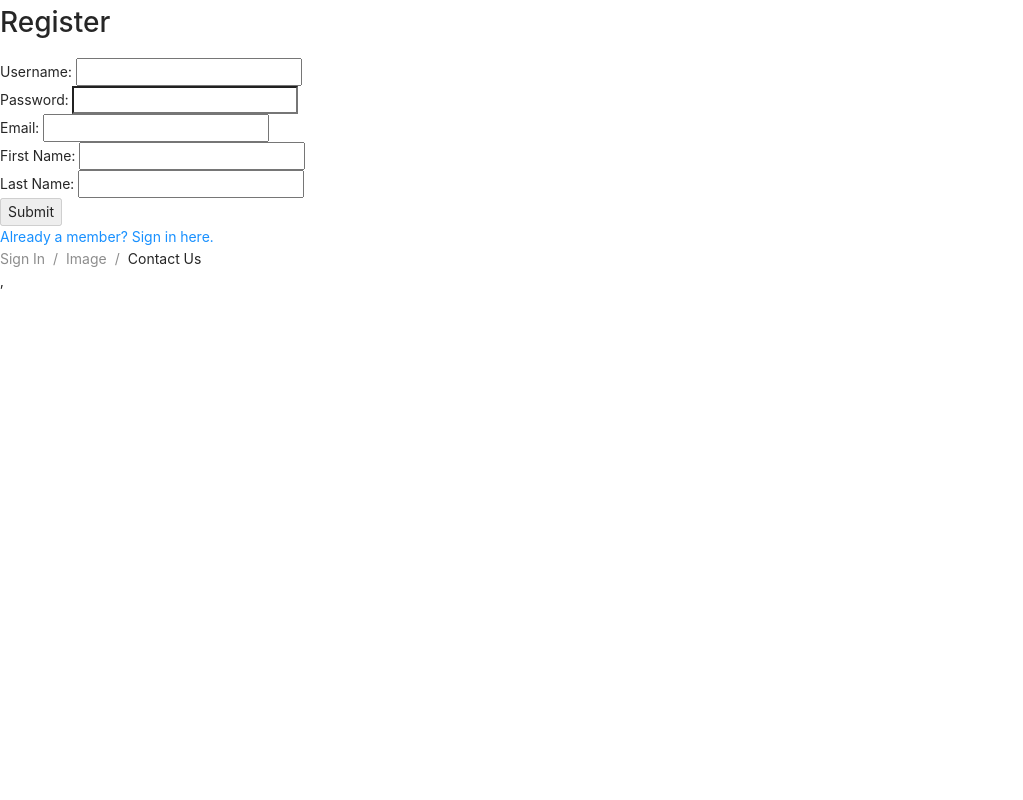
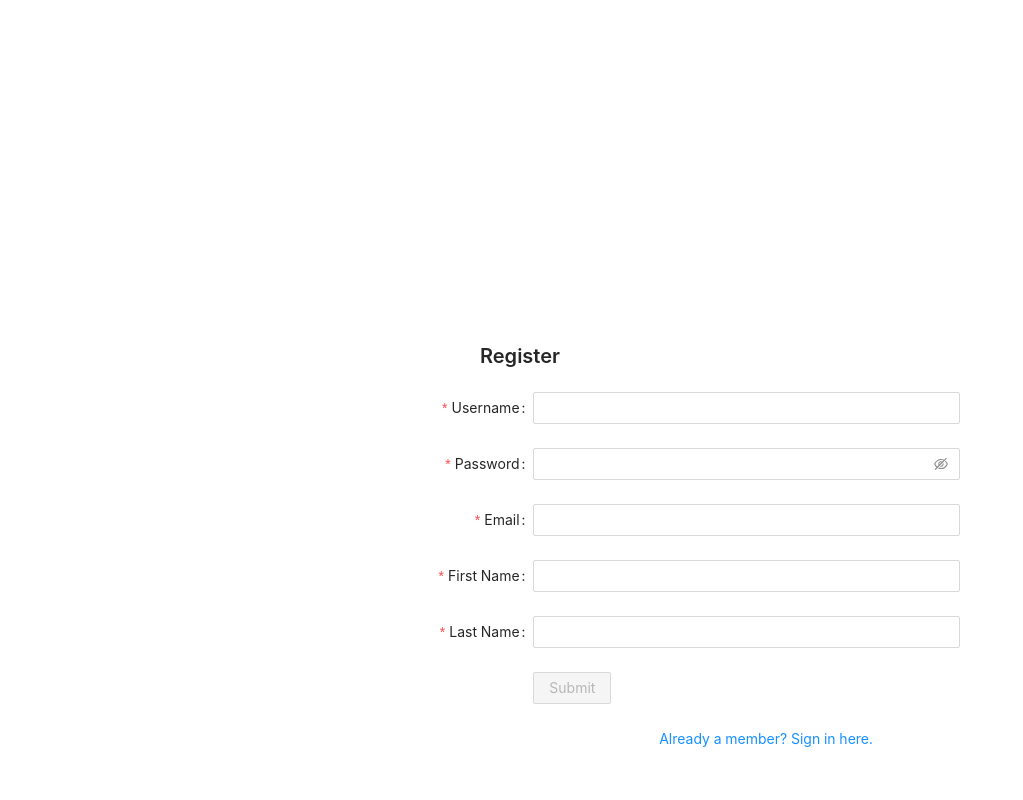
Before and after one commit to Girl-Squad-Essentialism/FrontEnd, a React (Create React App) app: page /register in a window 1280 px wide. Shown: the top 800 px of the page, without its empty margins (0-1023 px from the left). Built offline with nearby package versions, Linux system fonts and the light colour scheme; what react-dotenv would draw is missing.

Commit message:
set up ant design styling for register page, added basic styling to form

```diff
--- a/public/env.js
+++ b/public/env.js
@@ -1 +1,5 @@
-window.env = {};
+window.env = {
+  "YOUR_SERVICE_ID": "service_fxalfvi",
+  "YOUR_TEMPLATE_ID": "template_cx75161",
+  "YOUR_USER_ID": "user_qtqfZ4MvPAr80XwGlzyiI"
+};
--- /dev/null
+++ b/src/components/register/registerForm.css
@@ -0,0 +1,3 @@
+.ant-table-link {
+    font-size: 60px
+}
--- a/src/components/register/registerForm.js
+++ b/src/components/register/registerForm.js
@@ -4,7 +4,26 @@ import { Link } from 'react-router-dom';
 import axios from 'axios';
 import { useHistory } from "react-router-dom";
 import registerSchema from "./registerSchema";
+import "./registerForm.css"
+import { Form, Input, Button, PageHeader } from 'antd';
 
+//Styling
+const registerStyle = {
+  padding: "25%",
+  justifyContent: "center"
+}
+
+const titleStyle = {
+  textAlign: "center",
+  paddingLeft: "25%",
+  // fontSize: "68px"
+}
+
+const linkStyle = {
+  textAlign: "center",
+  paddingLeft: "43%",
+  margin: "10%",
+}
 
 const initialFormValues = {
   username: '',
@@ -102,10 +121,30 @@ const RegisterForm = () => {
     });
   }, [formValues]);
 
+
   return (
     <div>
-      <form className='form1' onSubmit={onSubmit}>
-        <h1>Register</h1>
+      <Form
+        onSubmit={onSubmit}
+        name="basic"
+        labelCol={{
+          span: 8,
+        }}
+        wrapperCol={{
+          span: 16,
+        }}
+        style={registerStyle}
+      // initialValues={{
+      //   remember: true,
+      // }}
+      >
+
+        <PageHeader
+          label="Register"
+          className="site-page-header"
+          title="Register"
+          style={titleStyle}
+        />
 
         <div>
           <div>{formErrors.username}</div>
@@ -115,71 +154,98 @@ const RegisterForm = () => {
           <div>{formErrors.last_name}</div>
         </div>
 
-        <div className="username1">
-          <label>Username:     </label>
-          <input
+        <Form.Item
+          label="Username"
+          name="username"
+          type='username'
           value={formValues.username}
           onChange={onChange}
-            name='username'
-            type='username'
-          />
-        </div>
+          rules={[
+            {
+              required: true,
+              message: 'Please input your username!',
+            },
+          ]}
+        >
+          <Input />
+        </Form.Item>
 
-        <div className="password1">
-          <label>Password:     </label>
-          <input
+        <Form.Item
+          label="Password"
+          name="password"
           value={formValues.password}
           onChange={onChange}
-            autoComplete='true'
-            suggested="current-password"
-            name='password'
-            type='password'
-          />
-        </div>
+          rules={[
+            {
+              required: true,
+              message: 'Please input your password!',
+            },
+          ]}
+        >
+          <Input.Password />
+        </Form.Item>
 
-        <div className="email1">
-          <label>Email:     </label>
-          <input
+        <Form.Item
+          label="Email"
+          name="email"
+          type='email'
           value={formValues.email}
           onChange={onChange}
-            autoComplete='true'
-            suggested="email"
-            name='email'
-            type='email'
-          />
-        </div>
+          rules={[
+            {
+              required: true,
+              message: 'Please input your email!',
+            },
+          ]}
+        >
+          <Input />
+        </Form.Item>
 
-        <div className="firstName1">
-          <label>First Name:     </label>
-          <input
+        <Form.Item
+          label="First Name"
+          name="firstName"
+          type='firstName'
           value={formValues.first_name}
           onChange={onChange}
-            autoComplete='true'
-            suggested="first-name"
-            name='first_name'
-            type='first_name'
-          />
-        </div>
+          rules={[
+            {
+              required: true,
+              message: 'Please input your first name!',
+            },
+          ]}
+        >
+          <Input />
+        </Form.Item>
 
-        <div className="lastName1">
-          <label>Last Name:     </label>
-          <input
+        <Form.Item
+          label="Last Name"
+          name="lastName"
+          type='lastName'
           value={formValues.last_name}
           onChange={onChange}
-            autoComplete='true'
-            suggested="last-name"
-            name='last_name'
-            type='last_name'
-          />
+          rules={[
+            {
+              required: true,
+              message: 'Please input your last name!',
+            },
+          ]}
+        >
+          <Input />
+        </Form.Item>
+
+        <Form.Item
+          wrapperCol={{
+            offset: 8,
+            span: 16,
+          }}
+        >
+          <Button type="primary" htmlType="submit" disabled={disabled}>Submit</Button>
+        </Form.Item>
+
+        <div className='sign-in-link'>
+          <Link to='/signin'style={linkStyle}>Already a member? Sign in here.</Link>
         </div>
-
-        <button disabled={disabled} id='button2'>Submit</button>
-
-        {/* new users click here, or something else, need to sign up? */}
-        <div className='sign-in-link'>
-          <Link to='/signin'>Already a member? Sign in here.</Link>
-        </div>
-      </form>
+      </Form>
     </div>
   );
 };
--- a/src/components/values/values.js
+++ b/src/components/values/values.js
@@ -66,12 +66,11 @@ const Values = () => {
 
     return (
         <div>
-
             <h1>Values</h1>
             <h2>List of Values</h2>
             <div className="values-list">
                 {Object.keys(values.valuesList).map(value => (
-                    <ValuesInput value={value} onCheckboxChange={onCheckboxChange} valueObj={values.valuesList[value]} key={value}/>
+                    <ValuesInput value={value} onCheckboxChange={onCheckboxChange} valueObj={values.valuesList[value]} key={value} />
                 ))}
             </div>
             <button>Next</button>
--- a/src/index.js
+++ b/src/index.js
@@ -4,7 +4,7 @@ import { createStore, applyMiddleware } from 'redux';
 import { Provider } from 'react-redux';
 import thunk from "redux-thunk";
 import { reducer } from "./reducers";
-import {BrowserRouter as Router} from 'react-router-dom';
+import { BrowserRouter as Router } from 'react-router-dom';
 import './index.css';
 import App from './App';
 import reportWebVitals from './reportWebVitals';
@@ -17,7 +17,7 @@ ReactDOM.render(
     <Router>
       <App />
     </Router>
-    </Provider>,
+  </Provider>,
   document.getElementById('root')
 );
 
```
Lines whose indentation alone changed are shown as unchanged.
